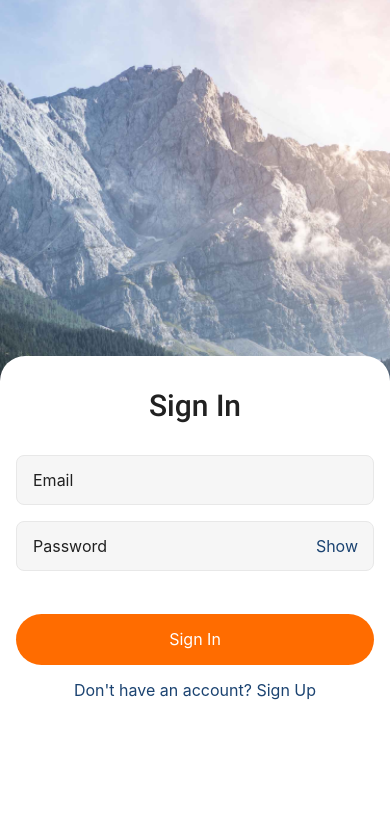
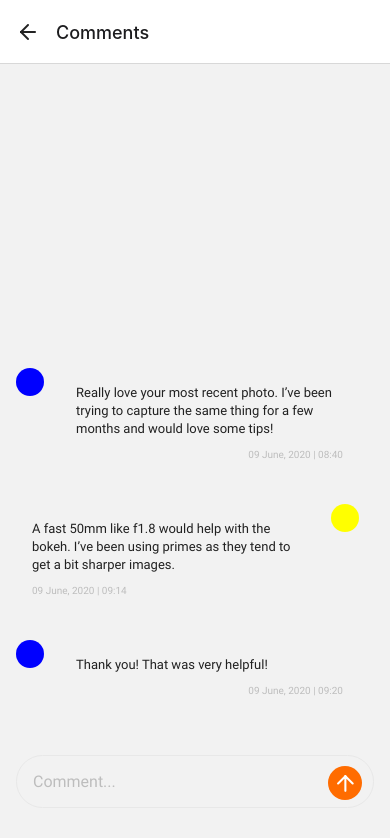
Before and after one commit to Zefristype/React-native, a React Native app: screen /CommentsScreen in a window 390 px wide. Shown: the top 838 px of the page. Built offline with nearby package versions, Linux system fonts and the light colour scheme.

Commit message:
added map and comments

```diff
--- a/App.js
+++ b/App.js
@@ -3,10 +3,13 @@ import { NavigationContainer } from "@react-navigation/native";
 import { createStackNavigator } from "@react-navigation/stack";
 import { useEffect } from "react";
 import { useFonts } from "expo-font";
+import { Feather } from "@expo/vector-icons";
 import * as SplashScreen from "expo-splash-screen";
 import LoginScreen from "./Screens/LoginScreen/LoginScreen";
 import RegisterScreen from "./Screens/RegisterScreen/RegisterScreen";
 import Home from "./Screens/Home/Home";
+import MapScreen from "./Screens/MapScreen/MapScreen";
+import CommentsScreen from "./Screens/CommentsScreen/CommentsScreen";
 
 const MainStack = createStackNavigator();
 
@@ -56,6 +59,30 @@ export default function App() {
             headerShown: false,
           }}
         />
+        <MainStack.Screen
+          name="MapScreen"
+          component={MapScreen}
+          options={{
+            headerShown: false,
+          }}
+        />
+        <MainStack.Screen
+          name="CommentsScreen"
+          component={CommentsScreen}
+          options={({ navigation }) => ({
+            headerShown: true,
+            headerTitle: "Comments",
+            headerLeft: () => (
+              <Feather
+                name="arrow-left"
+                size={24}
+                color="#212121"
+                style={{ marginLeft: 16 }}
+                onPress={() => navigation.goBack()}
+              />
+            ),
+          })}
+        />
       </MainStack.Navigator>
     </NavigationContainer>
   );
--- a/Screens/CommentsScreen/CommentsScreen.jsx
+++ b/Screens/CommentsScreen/CommentsScreen.jsx
@@ -1,6 +1,153 @@
-import { Text } from "react-native";
+import {
+  Text,
+  View,
+  Image,
+  StyleSheet,
+  TouchableOpacity,
+  KeyboardAvoidingView,
+} from "react-native";
+import { useNavigation, useRoute } from "@react-navigation/native";
+import { TextInput } from "react-native-gesture-handler";
+import { Feather } from "@expo/vector-icons";
 
 const CommentsScreen = () => {
-  return <Text>Comments Screen</Text>;
+  const { params } = useRoute();
+  console.log(params);
+  return (
+    <View style={styles.container}>
+      <Image style={styles.postImg} source={{ uri: params }} />
+      <View style={styles.comment}>
+        <View
+          style={{
+            ...styles.avatar,
+            backgroundColor: "blue",
+            marginRight: 16,
+          }}
+        ></View>
+        <View style={styles.textWrapper}>
+          <Text style={styles.text}>
+            Really love your most recent photo. I’ve been trying to capture the
+            same thing for a few months and would love some tips!
+          </Text>
+          <Text style={styles.data}>09 June, 2020 | 08:40</Text>
+        </View>
+      </View>
+      <View style={styles.comment}>
+        <View style={styles.textWrapper}>
+          <Text style={styles.text}>
+            A fast 50mm like f1.8 would help with the bokeh. I’ve been using
+            primes as they tend to get a bit sharper images.
+          </Text>
+          <Text style={{ ...styles.data, textAlign: "left" }}>
+            09 June, 2020 | 09:14
+          </Text>
+        </View>
+        <View
+          style={{
+            ...styles.avatar,
+            backgroundColor: "yellow",
+            marginLeft: 16,
+          }}
+        ></View>
+      </View>
+      <View style={{ ...styles.comment, marginBottom: 31 }}>
+        <View
+          style={{
+            ...styles.avatar,
+            backgroundColor: "blue",
+            marginRight: 16,
+          }}
+        ></View>
+        <View style={styles.textWrapper}>
+          <Text style={styles.text}>Thank you! That was very helpful!</Text>
+          <Text style={styles.data}>09 June, 2020 | 09:20</Text>
+        </View>
+      </View>
+      <View style={{ position: "relative" }}>
+        <TextInput
+          placeholder="Comment..."
+          placeholderTextColor={"#BDBDBD"}
+          style={styles.input}
+        />
+        <TouchableOpacity
+          style={{
+            position: "absolute",
+            top: 19,
+            right: 12,
+            display: "flex",
+            alignItems: "center",
+            justifyContent: "center",
+            width: 34,
+            height: 34,
+            backgroundColor: "#FF6C00",
+            borderRadius: 34 / 2,
+          }}
+        >
+          <Feather
+            name="arrow-left"
+            size={25}
+            color={"#FFFFFF"}
+            style={{ transform: [{ rotate: "90deg" }] }}
+          />
+        </TouchableOpacity>
+      </View>
+    </View>
+  );
 };
+
+const styles = StyleSheet.create({
+  container: {
+    paddingHorizontal: 16,
+  },
+  postImg: {
+    marginBottom: 32,
+    marginTop: 32,
+    width: "100%",
+    height: 240,
+    borderRadius: 8,
+  },
+  comment: {
+    display: "flex",
+    flexDirection: "row",
+    width: 299,
+    marginBottom: 24,
+  },
+  avatar: { width: 28, height: 28, borderRadius: 28 / 2 },
+  textWrapper: {
+    display: "flex",
+    width: "100%",
+    padding: 16,
+  },
+  text: {
+    color: "#212121",
+    fontFamily: "Roboto-Regular",
+    fontSize: 13,
+    fontWeight: "400",
+    lineHeight: 18,
+  },
+  data: {
+    color: "#BDBDBD",
+    textAlign: "right",
+    marginTop: 8,
+    fontFamily: "Roboto-Regular",
+    fontSize: 10,
+    fontWeight: "400",
+    lineHeight: 18,
+  },
+  input: {
+    width: "100%",
+    borderRadius: 30,
+    color: "#BDBDBD",
+    textAlign: "right",
+    marginTop: 8,
+    fontFamily: "Roboto-Regular",
+    fontSize: 16,
+    fontWeight: "500",
+    borderWidth: 1,
+    borderColor: "#E8E8E8",
+    padding: 16,
+    textAlign: "left",
+  },
+});
+
 export default CommentsScreen;
--- a/Screens/CreatePostsScreen/CreatePostsScreen.jsx
+++ b/Screens/CreatePostsScreen/CreatePostsScreen.jsx
@@ -9,18 +9,39 @@ import {
 } from "react-native";
 import { Feather, FontAwesome } from "@expo/vector-icons";
 import { TextInput } from "react-native-gesture-handler";
-import { useEffect, useState, useRef } from "react";
+import { useEffect, useState } from "react";
 import { Camera } from "expo-camera";
 import * as MediaLibrary from "expo-media-library";
 import * as ImagePicker from "expo-image-picker";
+import { useNavigation } from "@react-navigation/native";
+import * as Location from "expo-location";
 
 const CreatePostsScreen = () => {
+  const navigation = useNavigation();
   const [hasPermission, setHasPermission] = useState(null);
   const [cameraRef, setCameraRef] = useState(null);
+  const [cameraIsReady, setCameraIsReady] = useState(true);
   const [type, setType] = useState(Camera.Constants.Type.back);
   const [photo, setPhoto] = useState(null);
   const [title, setTitle] = useState("");
   const [location, setLocation] = useState("");
+  const [mapLocation, setMapLocation] = useState(null);
+
+  useEffect(() => {
+    (async () => {
+      let { status } = await Location.requestForegroundPermissionsAsync();
+      if (status !== "granted") {
+        console.log("Permission to access location was denied");
+      }
+
+      let location = await Location.getCurrentPositionAsync({});
+      const coords = {
+        latitude: location.coords.latitude,
+        longitude: location.coords.longitude,
+      };
+      setMapLocation(coords);
+    })();
+  }, []);
 
   useEffect(() => {
     (async () => {
@@ -45,17 +66,25 @@ const CreatePostsScreen = () => {
     Keyboard.dismiss();
   };
   const takePhoto = async () => {
-    if (cameraRef) {
+    if (cameraRef && cameraIsReady) {
       const { uri } = await cameraRef.takePictureAsync();
       await MediaLibrary.createAssetAsync(uri);
       setPhoto(uri);
+      setCameraIsReady(false);
     }
   };
   const onSubmit = () => {
-    if (!photo || !title || !location) {
+    if (!photo || !title.trim() || !location.trim()) {
       console.log("Not all");
     } else {
-      console.log("Well done");
+      navigation.navigate("PostsScreen", {
+        photo,
+        title,
+        location,
+        mapLocation,
+        likes: 0,
+        comments: 0,
+      });
     }
   };
   if (hasPermission === null) {
@@ -70,7 +99,9 @@ const CreatePostsScreen = () => {
       <View style={styles.container}>
         <View style={styles.wrapper}>
           <Camera style={styles.camera} type={type} ref={setCameraRef}>
-            <Image source={{ uri: photo }} style={styles.photo} />
+            {photo && !cameraIsReady && (
+              <Image source={{ uri: photo }} style={styles.photo} />
+            )}
             <TouchableOpacity style={styles.circle} onPress={takePhoto}>
               <FontAwesome color={"#FFFFFF"} name="camera" size={24} />
             </TouchableOpacity>
@@ -92,7 +123,13 @@ const CreatePostsScreen = () => {
           </Camera>
 
           <TouchableOpacity
+            style={{ maxWidth: 100 }}
             onPress={async () => {
+              if (photo) {
+                setPhoto(null);
+                setCameraIsReady(true);
+                return;
+              }
               const { status } =
                 await ImagePicker.requestMediaLibraryPermissionsAsync();
               if (status !== "granted") {
@@ -103,11 +140,14 @@ const CreatePostsScreen = () => {
               const result = await ImagePicker.launchImageLibraryAsync();
               if (!result.canceled && result.assets.length > 0) {
                 const selectedAsset = result.assets[0];
+                setCameraIsReady(false);
                 setPhoto(selectedAsset.uri);
               }
             }}
           >
-            <Text style={{ ...styles.text, marginBottom: 32 }}>Load image</Text>
+            <Text style={{ ...styles.text, marginBottom: 32, maxWidth: 100 }}>
+              {photo ? "Reset" : "Load image"}
+            </Text>
           </TouchableOpacity>
           <TextInput
             onChangeText={setTitle}
@@ -131,8 +171,27 @@ const CreatePostsScreen = () => {
               placeholderTextColor={"#BDBDBD"}
             />
           </View>
-          <TouchableOpacity style={styles.button} onPress={onSubmit}>
-            <Text style={styles.text}>Publish</Text>
+          <TouchableOpacity
+            style={{
+              ...styles.button,
+              backgroundColor:
+                photo && title.trim() && location.trim()
+                  ? "#FF6C00"
+                  : "transparent",
+            }}
+            onPress={onSubmit}
+          >
+            <Text
+              style={{
+                ...styles.text,
+                color:
+                  photo && title.trim() && location.trim()
+                    ? "#FFFFFF"
+                    : "#BDBDBD",
+              }}
+            >
+              Publish
+            </Text>
           </TouchableOpacity>
         </View>
         <TouchableOpacity style={styles.buttonIcon}>
@@ -173,10 +232,7 @@ const styles = StyleSheet.create({
     marginBottom: 8,
   },
   photo: {
-    // zIndex: 10000,
     position: "absolute",
-    // top: 0,
-    // left: 0,
     width: "100%",
     height: 240,
   },
--- a/Screens/Home/Home.jsx
+++ b/Screens/Home/Home.jsx
@@ -26,6 +26,7 @@ const Home = ({ route }) => {
       <Tabs.Navigator
         initialRouteName="PostsScreen"
         screenOptions={{
+          unmountOnBlur: true,
           tabBarShowLabel: false,
           tabBarStyle: { display: tabBar },
         }}
@@ -46,6 +47,7 @@ const Home = ({ route }) => {
                 />
               </View>
             ),
+            unmountOnBlur: true,
             headerStyle: {
               borderBottomColor: "rgba(0, 0, 0, 0.30)",
               borderBottomWidth: 1,
@@ -81,6 +83,7 @@ const Home = ({ route }) => {
                 onPress={() => navigation.goBack()}
               />
             ),
+
             tabBarIcon: ({ focused, size, color }) => (
               <View
                 style={styles.activeScreen}
@@ -94,6 +97,7 @@ const Home = ({ route }) => {
                 />
               </View>
             ),
+            unmountOnBlur: true,
             headerStyle: {
               borderBottomColor: "rgba(0, 0, 0, 0.30)",
               borderBottomWidth: 1,
@@ -125,6 +129,7 @@ const Home = ({ route }) => {
                 />
               </View>
             ),
+            unmountOnBlur: true,
             headerTitle: "Profile",
             headerTitleAlign: "center",
             headerTitleStyle: {
--- a/Screens/MapScreen/MapScreen.jsx
+++ b/Screens/MapScreen/MapScreen.jsx
@@ -1,6 +1,44 @@
-import { Text } from "react-native";
+import { useState, useEffect } from "react";
+import { View, Text, StyleSheet, Dimensions } from "react-native";
+import { useNavigation, useRoute } from "@react-navigation/native";
+import MapView, { Marker } from "react-native-maps";
 
 const MapScreen = () => {
-  return <Text>Map Screen</Text>;
+  const navigation = useNavigation();
+  const { params } = useRoute();
+  return (
+    <View style={styles.container}>
+      <MapView
+        onPress={() => {
+          navigation.navigate("PostsScreen");
+        }}
+        style={styles.mapStyle}
+        region={{
+          ...params,
+          latitudeDelta: 0.0922,
+          longitudeDelta: 0.0421,
+        }}
+        showsUserLocation={true}
+      >
+        {params && (
+          <Marker title="I am here" coordinate={params} description="Cords" />
+        )}
+      </MapView>
+    </View>
+  );
 };
+
+const styles = StyleSheet.create({
+  container: {
+    flex: 1,
+    backgroundColor: "#fff",
+    alignItems: "center",
+    justifyContent: "center",
+  },
+  mapStyle: {
+    width: Dimensions.get("window").width,
+    height: Dimensions.get("window").height,
+  },
+});
+
 export default MapScreen;
--- a/Screens/PostsScreen/PostsScreen.jsx
+++ b/Screens/PostsScreen/PostsScreen.jsx
@@ -1,7 +1,21 @@
-import { StyleSheet, View, Text } from "react-native";
+import { StyleSheet, View, Text, Image } from "react-native";
 import { Feather } from "@expo/vector-icons";
+import { useNavigation, useRoute } from "@react-navigation/native";
+import { useEffect, useState } from "react";
+import { TouchableOpacity } from "react-native-gesture-handler";
 
 const PostsScreen = () => {
+  const navigation = useNavigation();
+  const { params } = useRoute();
+  const [posts, setPosts] = useState([]);
+  console.log(posts);
+  useEffect(() => {
+    if (!params) {
+      return;
+    }
+    setPosts((prevState) => [...prevState, params]);
+  }, [params, setPosts]);
+
   return (
     <View style={styles.container}>
       <View style={styles.user}>
@@ -11,11 +25,19 @@ const PostsScreen = () => {
           <Text style={styles.email}>Example@gmail.com</Text>
         </View>
       </View>
+      {posts.length !== 0 && (
         <View style={styles.posts}>
-        <View style={styles.post}>
-          <View style={styles.postImg}></View>
-          <Text style={styles.postTitle}>Forest</Text>
+          {posts.map((post) => {
+            return (
+              <View key={post.title} style={styles.post}>
+                <Image source={{ uri: post.photo }} style={styles.postImg} />
+                <Text style={styles.postTitle}>{post.title}</Text>
                 <View style={styles.postInfo}>
+                  <TouchableOpacity
+                    onPress={() =>
+                      navigation.navigate("CommentsScreen", post.photo)
+                    }
+                  >
                     <View style={styles.postCommentsBox}>
                       <Feather
                         name="message-circle"
@@ -25,15 +47,30 @@ const PostsScreen = () => {
                         color={"#BDBDBD"}
                         size={24}
                       />
-              <Text style={styles.postCommentsText}>10</Text>
+                      <Text style={styles.postCommentsText}>
+                        {post.comments}
+                      </Text>
                     </View>
+                  </TouchableOpacity>
+                  <TouchableOpacity
+                    onPress={() =>
+                      navigation.navigate("MapScreen", post.mapLocation)
+                    }
+                    style={{ marginLeft: "auto" }}
+                  >
                     <View style={styles.postLocationBox}>
                       <Feather name="map-pin" color={"#BDBDBD"} size={24} />
-              <Text style={styles.postLocationText}>Ukraine</Text>
+                      <Text style={styles.postLocationText}>
+                        {post.location}
+                      </Text>
+                    </View>
+                  </TouchableOpacity>
                 </View>
               </View>
+            );
+          })}
         </View>
-      </View>
+      )}
     </View>
   );
 };
@@ -82,7 +119,7 @@ const styles = StyleSheet.create({
   },
   posts: { display: "flex", flexDirection: "column" },
   post: { width: "100%", height: 277 },
-  postImg: { height: 240, backgroundColor: "blue" },
+  postImg: { height: 240, borderRadius: 8 },
   postTitle: {
     marginTop: 8,
     marginBottom: 8,
@@ -96,6 +133,7 @@ const styles = StyleSheet.create({
     display: "flex",
     flexDirection: "row",
     flexWrap: "nowrap",
+    justifyContent: "space-between",
   },
   postCommentsBox: {
     display: "flex",
@@ -110,7 +148,6 @@ const styles = StyleSheet.create({
     flexDirection: "row",
     justifyContent: "center",
     alignItems: "flex-end",
-    marginLeft: "auto",
   },
   postCommentsText: {
     marginLeft: 6,
```
Lines whose indentation alone changed are shown as unchanged.
